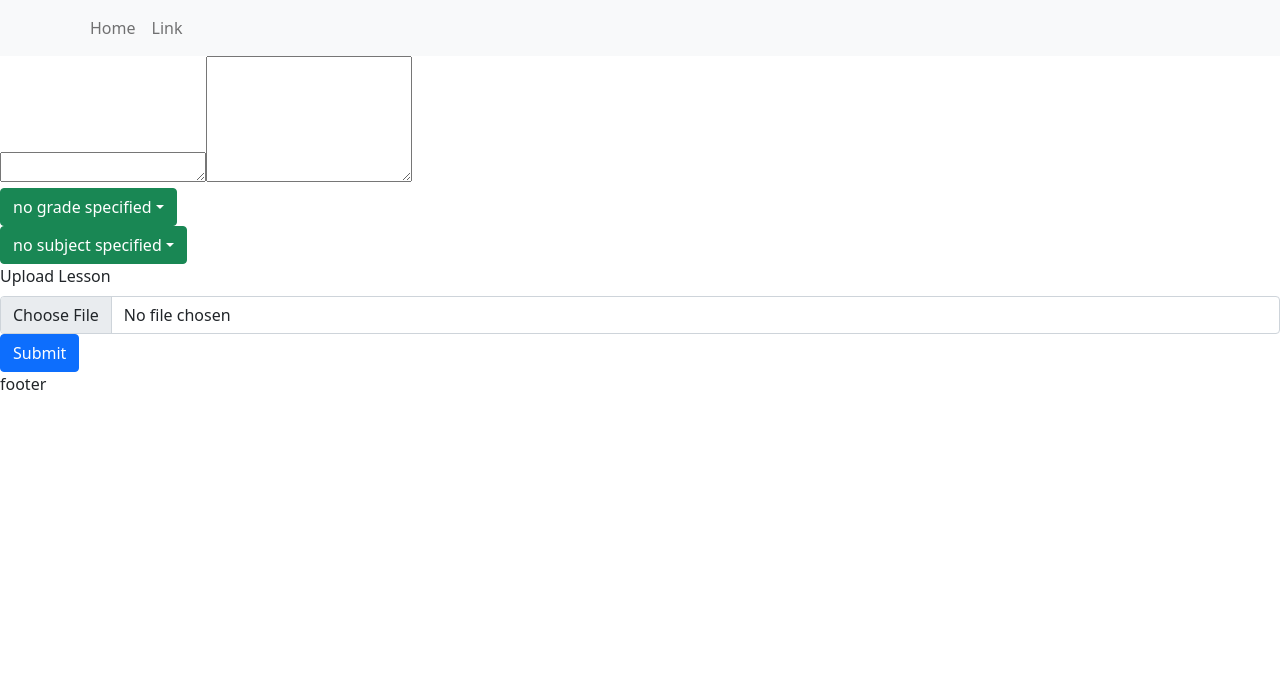
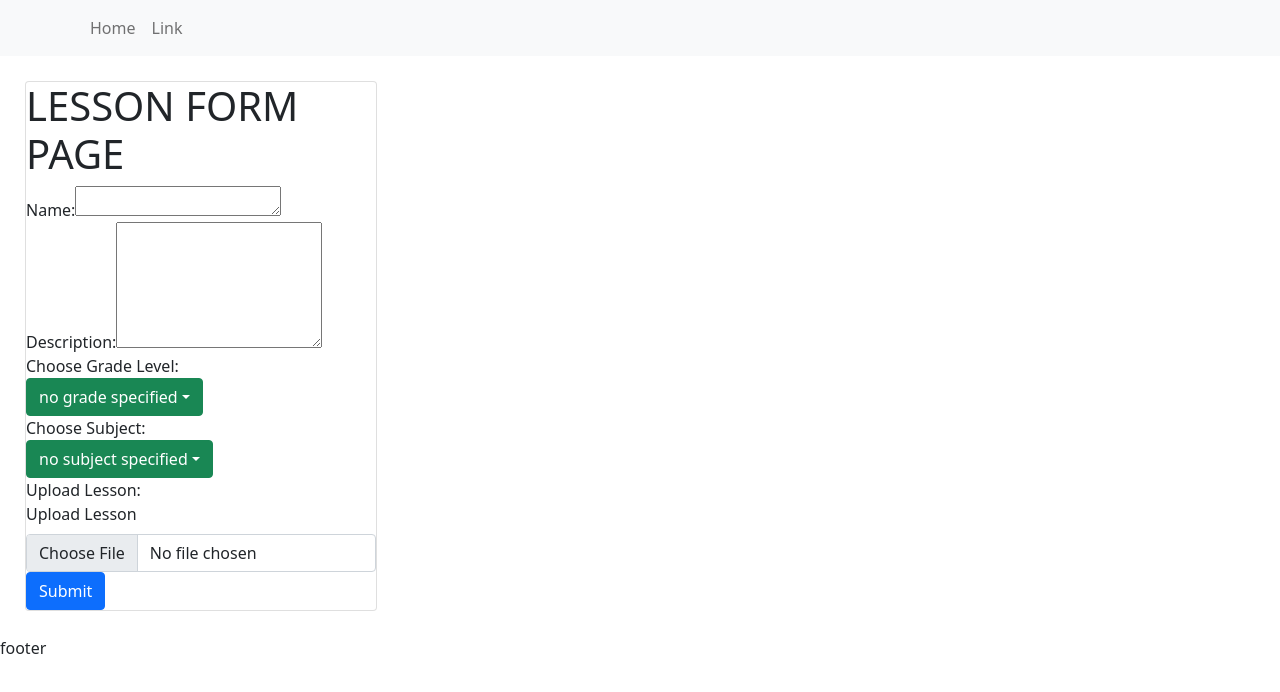
Before and after one commit to Ekosma/p5-frontend, a React (Create React App) app: page /Lesson/new in a window 1280 px wide. Shown: the top 692 px of the page. Built offline with nearby package versions, Linux system fonts and the light colour scheme.

Commit message:
added structture to upload page, need to be fine tuned

```diff
--- a/src/components/Header.js
+++ b/src/components/Header.js
@@ -6,7 +6,7 @@ import { Navbar, Nav, Container } from 'react-bootstrap';
 export default function header() {
   return (
     <div>
-      <Navbar collapseOnSelect fixed='top' bg="light" expand="sm">
+      <Navbar collapseOnSelect bg="light" expand="sm">
         <Container>
           <Navbar.Toggle aria-controls='responsive-nav-bar'/>
           <Navbar.Collapse id='responsive-navbar-nav'>
--- /dev/null
+++ b/src/components/lessonForm/LessonFormContainer.css
@@ -0,0 +1,7 @@
+.form {
+  justify-content: center;
+}
+
+#card {
+  justify-content: center;
+}
--- a/src/components/lessonForm/LessonFormContainer.js
+++ b/src/components/lessonForm/LessonFormContainer.js
@@ -5,6 +5,9 @@ import { connect } from 'react-redux';
 import {fetchLessons} from '../../redux/actions/fetchLessons'
 import { Form, Button } from 'react-bootstrap';
 import Upload from './Pdf_Upload';
+import './LessonFormContainer.css';
+import { Card } from 'react-bootstrap'
+
 
 class LessonFormContainer extends Component {
   constructor(props) {
@@ -78,15 +81,29 @@ class LessonFormContainer extends Component {
     const description = <textarea id="description" rows="5" onChange={this.descriptionChoice} />
     const content = <Upload onChange={this.uploadedContent}/>
     return (
-      <Form onSubmit={this.handleSubmit}>
-        <h1>LESSON FORM PAGE</h1>
-        {name}
-        {description}
-        {listGrade}
-        {listSubject}
-        {content}
-        <Button variant="primary" type="submit">Submit</Button>
-      </Form>
+      <Card style={{ maxWidth: '22rem', margin: '25px'}} class="card bg-light mb-3 ">
+        <Form onSubmit={this.handleSubmit} className='form'>
+          <h1>LESSON FORM PAGE</h1>
+          <div>
+            Name:{name}
+          </div>
+          <div>
+            Description:{description}
+          </div>
+          <div>
+            Choose Grade Level:{listGrade}
+          </div>
+          <div>
+            Choose Subject:{listSubject}
+          </div>
+          <div>
+            Upload Lesson:{content}
+          </div>
+          <div>
+            <Button variant="primary" type="submit">Submit</Button>
+          </div>
+        </Form>
+      </Card>
     )
   }
 }
```
Also changed, not shown: src/components/lesson/RecommendedCount.js (deleted, +0 -7 lines).
